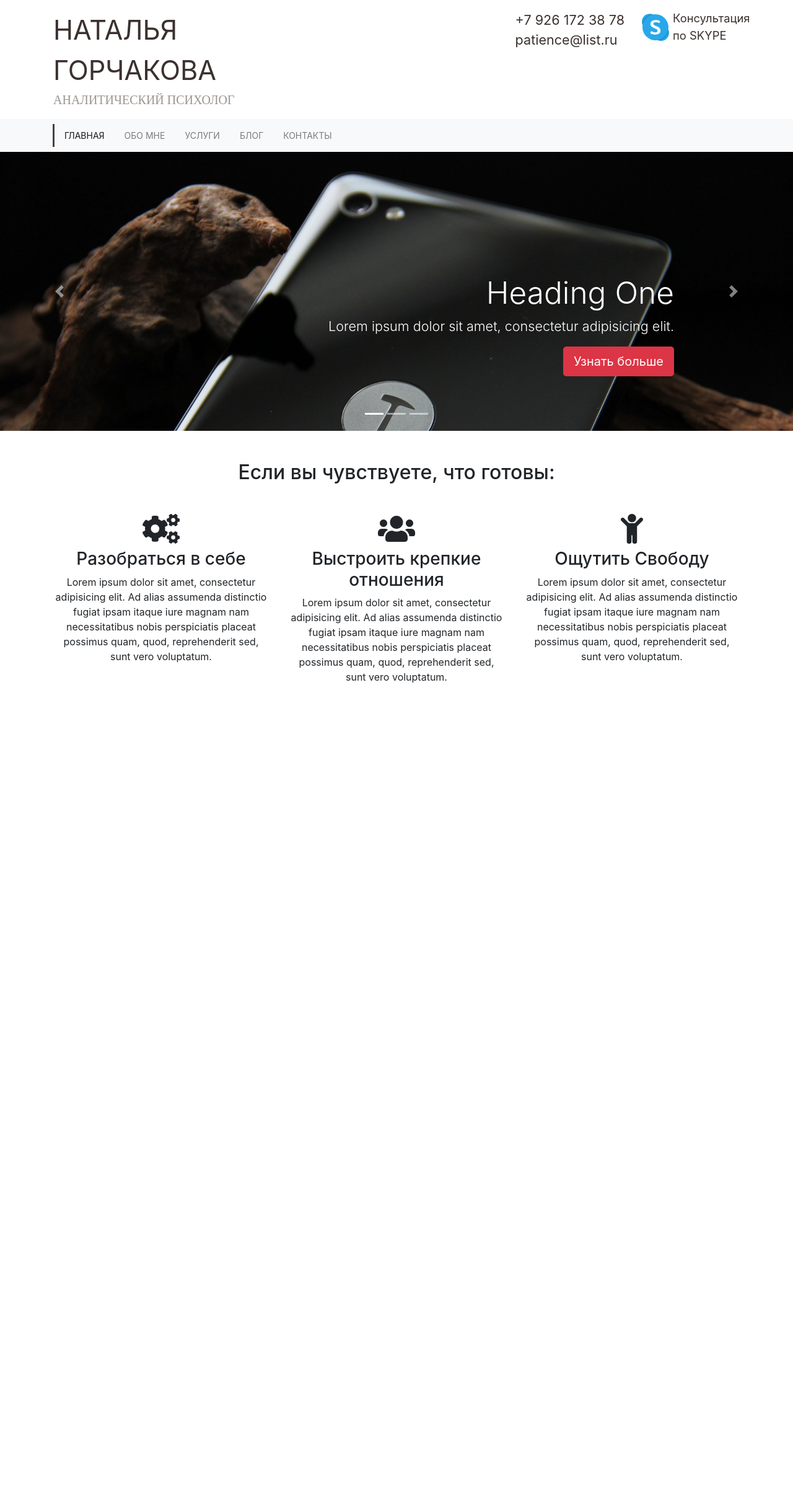
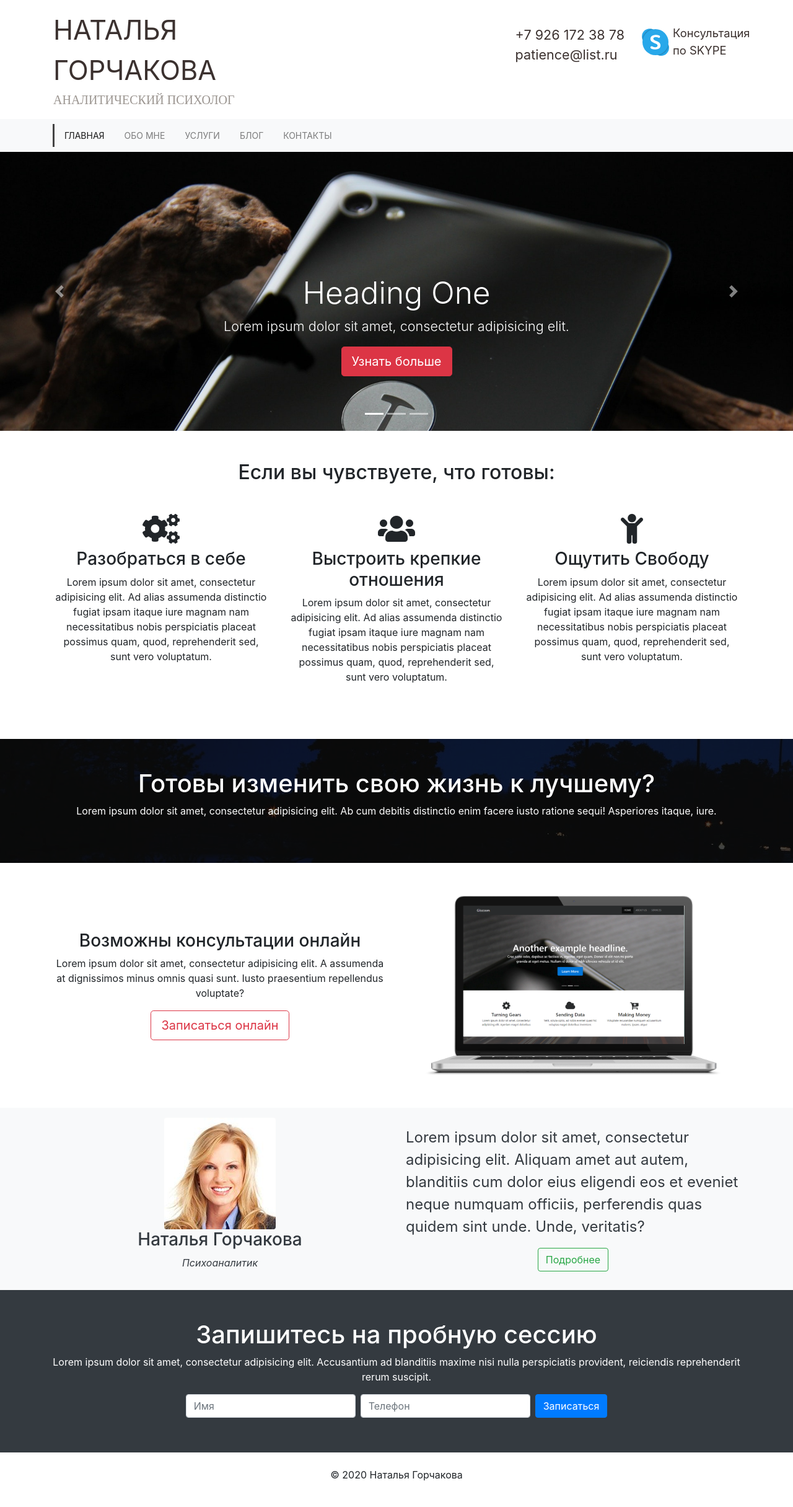
Before and after one commit to koliankolin/sister_present, a PHP site: page / in a window 1280 px wide. Shown: the whole page at 62% size. Before the commit the page ends 1102 px from the top, so only its background shows below. Run offline with PHP 8.4, Linux system fonts and the light colour scheme; some libraries are stand-ins or nearby versions.

Commit message:
main page

```diff
--- a/css/style.css
+++ b/css/style.css
@@ -92,5 +92,27 @@ a{
 a:hover,
 a.anchor{
     text-decoration:none;
-    color: #196a71;
+    color: #097164;
 }
+
+#home-heading {
+    position: relative;
+    min-height: 200px;
+    background: url("../img/lights.jpg");
+    background-attachment: fixed;
+    background-repeat: no-repeat;
+    color: #fff;
+}
+
+.dark-overlay {
+    position: absolute;
+    top: 0;
+    left: 0;
+    width: 100%;
+    height: 100%;
+    background: rgba(0, 0, 0, 0.7);
+}
+
+#about-short .about-sh {
+    font-size: 3vh;
+}
--- a/index.html
+++ b/index.html
@@ -9,6 +9,7 @@
     crossorigin="anonymous">
   <link rel="stylesheet" href="https://stackpath.bootstrapcdn.com/bootstrap/4.1.1/css/bootstrap.min.css" integrity="sha384-WskhaSGFgHYWDcbwN70/dfYBj47jz9qbsMId/iRN3ewGhXQFZCSftd1LZCfmhktB"
     crossorigin="anonymous">
+  <link rel="stylesheet" href="https://cdnjs.cloudflare.com/ajax/libs/ekko-lightbox/5.3.0/ekko-lightbox.css" integrity="sha256-HAaDW5o2+LelybUhfuk0Zh2Vdk8Y2W2UeKmbaXhalfA=" crossorigin="anonymous" />
   <link rel="stylesheet" href="css/style.css">
   <title>Bootstrap Theme</title>
 </head>
@@ -20,8 +21,7 @@
       <div class="col-xs-6 ml-3">
         <a href="http://www.vakhitov-km.ru/" class="logo">Наталья <br/>Горчакова <span>Аналитический психолог</span></a>
       </div>
-      <div class="col-xs-6 ml-auto mr-4">
-
+      <div class="col-xs-6 ml-auto mr-4 mt-4">
         <div class="consult">
           <div class="skype"></div><a href="skype:natalia477399?call">Консультация по SKYPE</a>
         </div>
@@ -73,7 +73,7 @@
       <div class="carousel-inner">
         <div class="carousel-item carousel-image-1 active">
           <div class="container">
-            <div class="carousel-caption d-sm-block text-right mb-5">
+            <div class="carousel-caption d-sm-block mb-5">
               <h1 class="display-3">Heading One</h1>
               <p class="lead">Lorem ipsum dolor sit amet, consectetur adipisicing elit.</p>
               <a href="#" class="btn btn-danger btn-lg">Узнать больше</a>
@@ -83,7 +83,7 @@
 
         <div class="carousel-item carousel-image-2">
           <div class="container">
-            <div class="carousel-caption d-sm-block text-right mb-5">
+            <div class="carousel-caption d-sm-block mb-5">
               <h1 class="display-3">Heading Two</h1>
               <p class="lead">Lorem ipsum dolor sit amet, consectetur adipisicing elit.</p>
               <a href="#" class="btn btn-primary btn-lg">Узнать больше</a>
@@ -93,8 +93,8 @@
 
         <div class="carousel-item carousel-image-3">
           <div class="container">
-            <div class="carousel-caption d-sm-block text-right mb-5">
-              <h1 class="display-3">Heading Two</h1>
+            <div class="carousel-caption d-sm-block mb-5">
+              <h1 class="display-3">Heading Three</h1>
               <p class="lead">Lorem ipsum dolor sit amet, consectetur adipisicing elit.</p>
               <a href="#" class="btn btn-success btn-lg">Узнать больше</a>
             </div>
@@ -138,13 +138,96 @@
     </div>
   </section>
 
+  <!-- Home heading section -->
+  <section id="home-heading" class="p-5 text-center">
+    <div class="dark-overlay">
+      <div class="row">
+        <div class="col">
+          <div class="container pt-5">
+            <h1>Готовы изменить свою жизнь к лучшему?</h1>
+            <p class="d-none d-md-block">Lorem ipsum dolor sit amet, consectetur adipisicing elit. Ab cum debitis distinctio enim facere iusto ratione sequi! Asperiores itaque, iure.</p>
+          </div>
+        </div>
+      </div>
+    </div>
+  </section>
+
+  <!-- Info section -->
+  <section id="info" class="py-3">
+    <div class="container">
+      <div class="row">
+        <div class="col-md-6 m-auto text-center">
+          <h3>Возможны консультации онлайн</h3>
+          <p>Lorem ipsum dolor sit amet, consectetur adipisicing elit. A assumenda at dignissimos minus omnis quasi sunt. Iusto praesentium repellendus voluptate?</p>
+          <a href="#" class="btn btn-outline-danger btn-lg">Записаться онлайн</a>
+        </div>
+        <div class="col-md-6">
+          <img src="img/laptop.png" alt="" class="img-fluid">
+        </div>
+      </div>
+    </div>
+  </section>
+
+<!--  About short-->
+<section id="about-short" class="bg-light text-dark py-3">
+  <div class="container">
+<!--    <h2 class="text-center mb-5">Несколько слов обо мне</h2>-->
+    <div class="row">
+      <div class="col-md-6 m-auto text-center">
+        <img src="img/person1.jpg" alt="" class="rounded">
+        <h3>Наталья Горчакова</h3>
+        <p><em>Психоаналитик</em></p>
+      </div>
+      <div class="col-md-6 m-auto text-left about-sh">
+        <p>Lorem ipsum dolor sit amet, consectetur adipisicing elit. Aliquam amet aut autem, blanditiis cum dolor eius eligendi eos et eveniet neque numquam officiis, perferendis quas quidem sint unde. Unde, veritatis?</p>
+
+        <div align="center">
+          <a href="about.html" class="btn btn-outline-success btn-med text-align-center">Подробнее</a>
+        </div>
+
+      </div>
+    </div>
+  </div>
+</section>
+
+<!--  Newsletter-->
+  <section id="newsletter" class="text-center p-5 bg-dark text-white">
+    <div class="container">
+      <div class="row">
+        <div class="col">
+          <h1>Запишитесь на пробную сессию</h1>
+          <p class="d-none d-md-block">Lorem ipsum dolor sit amet, consectetur adipisicing elit. Accusantium ad blanditiis maxime nisi nulla perspiciatis provident, reiciendis reprehenderit rerum suscipit.</p>
+          <form action="" class="form-inline justify-content-center">
+            <input type="text" class="form-control mb-2 mr-2" placeholder="Имя">
+            <input type="text" class="form-control mb-2 mr-2" placeholder="Телефон">
+            <button class="btn btn-primary mb-2">Записаться</button>
+          </form>
+        </div>
+      </div>
+    </div>
+  </section>
+
+
+
+<!--  Footer-->
+
+  <footer id="main-footer" class="text-center p-4">
+    <div class="container">
+      <div class="row">
+        <div class="col">
+          <p>&copy; <span id="year"></span> Наталья Горчакова</p>
+        </div>
+      </div>
+    </div>
+  </footer>
+
   <script src="http://code.jquery.com/jquery-3.3.1.min.js" integrity="sha256-FgpCb/KJQlLNfOu91ta32o/NMZxltwRo8QtmkMRdAu8="
     crossorigin="anonymous"></script>
   <script src="https://cdnjs.cloudflare.com/ajax/libs/popper.js/1.14.3/umd/popper.min.js" integrity="sha384-ZMP7rVo3mIykV+2+9J3UJ46jBk0WLaUAdn689aCwoqbBJiSnjAK/l8WvCWPIPm49"
     crossorigin="anonymous"></script>
   <script src="https://stackpath.bootstrapcdn.com/bootstrap/4.1.1/js/bootstrap.min.js" integrity="sha384-smHYKdLADwkXOn1EmN1qk/HfnUcbVRZyYmZ4qpPea6sjB/pTJ0euyQp0Mk8ck+5T"
     crossorigin="anonymous"></script>
-
+  <script src="https://cdnjs.cloudflare.com/ajax/libs/ekko-lightbox/5.3.0/ekko-lightbox.js" integrity="sha256-jGAkJO3hvqIDc4nIY1sfh/FPbV+UK+1N+xJJg6zzr7A=" crossorigin="anonymous"></script>
   <script>
     // Get the current year for the copyright
     $('#year').text(new Date().getFullYear());
```
